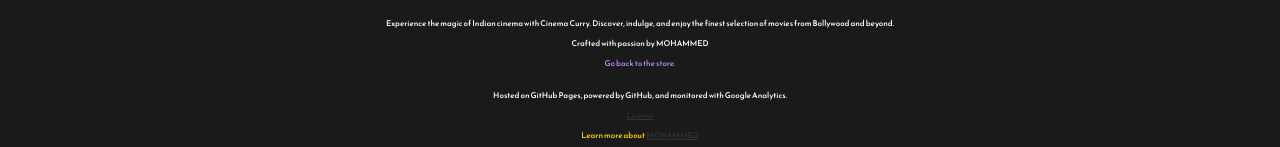
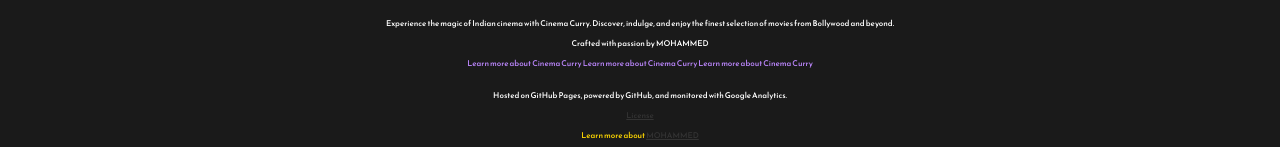
Before and after one commit to tech-moh-logy/Cinema-Curry, a plain HTML site: page company.about.html in a window 1280 px wide. Shown: the part 1403-1550 px from the top of the page. Drawn offline with nearby package versions, Linux system fonts and the light colour scheme; a web font is replaced by a local one.

Commit message:
Update company.about.html

```diff
--- a/company.about.html
+++ b/company.about.html
@@ -94,7 +94,9 @@
         </div>
 
         <div>
-            <a href="index.html">Go back to the store.</a>
+            <a href="template.html">Learn more about Cinema Curry</a>
+            <a href="index.html">Learn more about Cinema Curry</a>
+            <a href="company.about.html">Learn more about Cinema Curry</a>
         </div>
         <div class="footer-links">
           <p>Hosted on GitHub Pages, powered by GitHub, and monitored with Google Analytics.</p>
```
